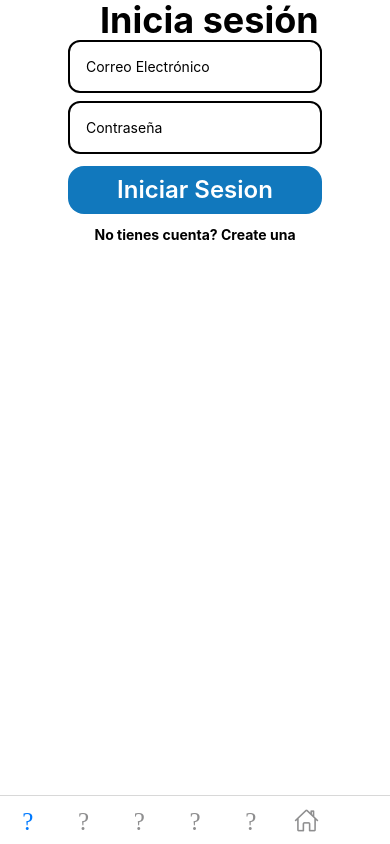
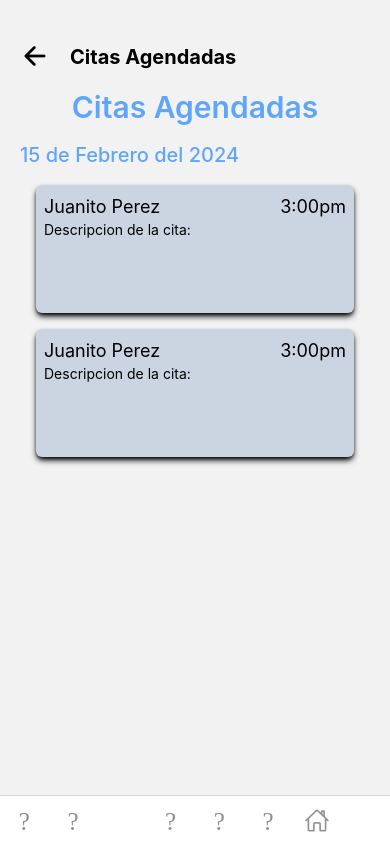
Before and after one commit to Joestarb/Front_Med, a React Native app: screen /Citasagendadas in a window 390 px wide. Built offline with nearby package versions, Linux system fonts and the light colour scheme.

Commit message:
Pantallas mias, hechas por mi

```diff
--- a/App.js
+++ b/App.js
@@ -16,6 +16,8 @@ import CitaConfirmScreen from "./screens/CitaConfirmScreen/CitaConfirmScreen";
 import PerfilDoctor from "./screens/PerfilDoctor/PerfilDoctor";
 import MakeAppointment from "./screens/MakeAppointment/MakeAppointment";
 import ConsultarCitas from "./screens/ConsultarCitas/ConsultarCitas";
+import ClinicData from "./screens/ClinicData/ClinicData";
+import CitasAgendadas from "./screens/CitasAgendadas/CitasAgendadas";
 
 // RUTAS DOCTORES
 
@@ -61,6 +63,7 @@ function App({ rol, isAuth }) {
       >
         <Tab.Screen name="Login" component={LoginScreen} />
         <Tab.Screen name="Register" component={RegisterScreen} />
+        <Tab.Screen name="Citasagendadas" component={CitasAgendadas} />
 
         {isAuth && (
           <>
--- /dev/null
+++ b/screens/CitasAgendadas/CitasAgendadas.js
@@ -0,0 +1,43 @@
+import { View, Text, TextInput } from 'react-native'
+import React from 'react'
+import Ionicons from "react-native-vector-icons/Ionicons";
+
+const CitasAgendadas = () => {
+    return (
+        <View className="p-5 py-10">
+            <View className="flex flex-row items-center gap-5 text-xl ">
+                <Ionicons size={30} name="arrow-back-outline" />
+                <Text className="font-bold text-xl" >Citas Agendadas</Text>
+            </View>
+            <View className='flex flex-col items-center justify-center py-4'>
+                <Text className='text text-3xl text-blue-400 font-semibold'>Citas Agendadas</Text>
+            </View>
+
+            <Text className='text-xl text-blue-400 font-medium '>15 de Febrero del 2024</Text>
+            <View className="flex mb-3 py-4 gap-4 p-4">
+                <View className="bg-slate-300 w-full h-32 rounded-md shadow-md shadow-black p-2">
+                    <View className="flex flex-row justify-between">
+                        <Text className=" text-lg">Juanito Perez</Text>
+                        <Text className="text-lg"> 3:00pm</Text>
+                    </View>
+                    <Text>Descripcion de la cita:</Text>
+
+                </View>
+
+                <View className="bg-slate-300 w-full h-32 rounded-md shadow-md shadow-black p-2">
+                    <View className="flex flex-row justify-between">
+                        <Text className=" text-lg">Juanito Perez</Text>
+                        <Text className="text-lg"> 3:00pm</Text>
+                    </View>
+                    <Text>Descripcion de la cita:</Text>
+
+                </View>
+
+
+            </View>
+
+        </View>
+    )
+}
+
+export default CitasAgendadas
--- /dev/null
+++ b/screens/ClinicData/ClinicData.js
@@ -0,0 +1,39 @@
+import { View, Text, TextInput } from 'react-native'
+import React from 'react'
+import Ionicons from "react-native-vector-icons/Ionicons";
+
+const ClinicData = () => {
+    return (
+        <View className="p-5 py-10">
+            <View className="flex flex-row items-center gap-5 text-xl ">
+                <Ionicons size={30} name="arrow-back-outline" />
+                <Text className="font-bold text-xl" >Datos del Perfil</Text>
+            </View>
+            <View className='flex flex-col items-center justify-center py-4'>
+            <Text className='text text-3xl text-blue-400 font-semibold'>Edite sus datos</Text>
+            </View>
+
+            <Text className='text-xl text-blue-400 font-medium '>Clinica Asignada</Text>
+            <Text className='text-md text-blue-400 font-medium p-2'>Datos del consultorio</Text>
+            <View className="flex mb-3 gap-2 py-4">
+                <Text>Nombre</Text>
+                <TextInput placeholder="Introduzca el nombre del consultorio" className=" border-2 px-4 py-2  rounded-xl" />
+
+                <Text>Direccion</Text>
+                <TextInput placeholder="Introduzca la direccion de la clinica" className=" border-2 px-4 py-2  rounded-xl" />
+
+                <Text>Ciudad</Text>
+                <TextInput placeholder="Introduzca la ciudad de la clinica" className=" border-2 px-4 py-2  rounded-xl" />
+
+                <Text>Otros datos</Text>
+                <TextInput placeholder="Introduzca otro dato relacionado a la clinica" className=" border-2 px-4 py-2  rounded-xl" />
+
+                </View>
+
+                <Text className=" text-center bg-[#1178BD] text-white text-2xl  rounded-2xl  p-4 font-semibold mt-16">Guardar</Text>
+
+        </View>
+    )
+}
+
+export default ClinicData
```
Also changed, not shown: 1 other file (tests, documents, lock files or other folders).
